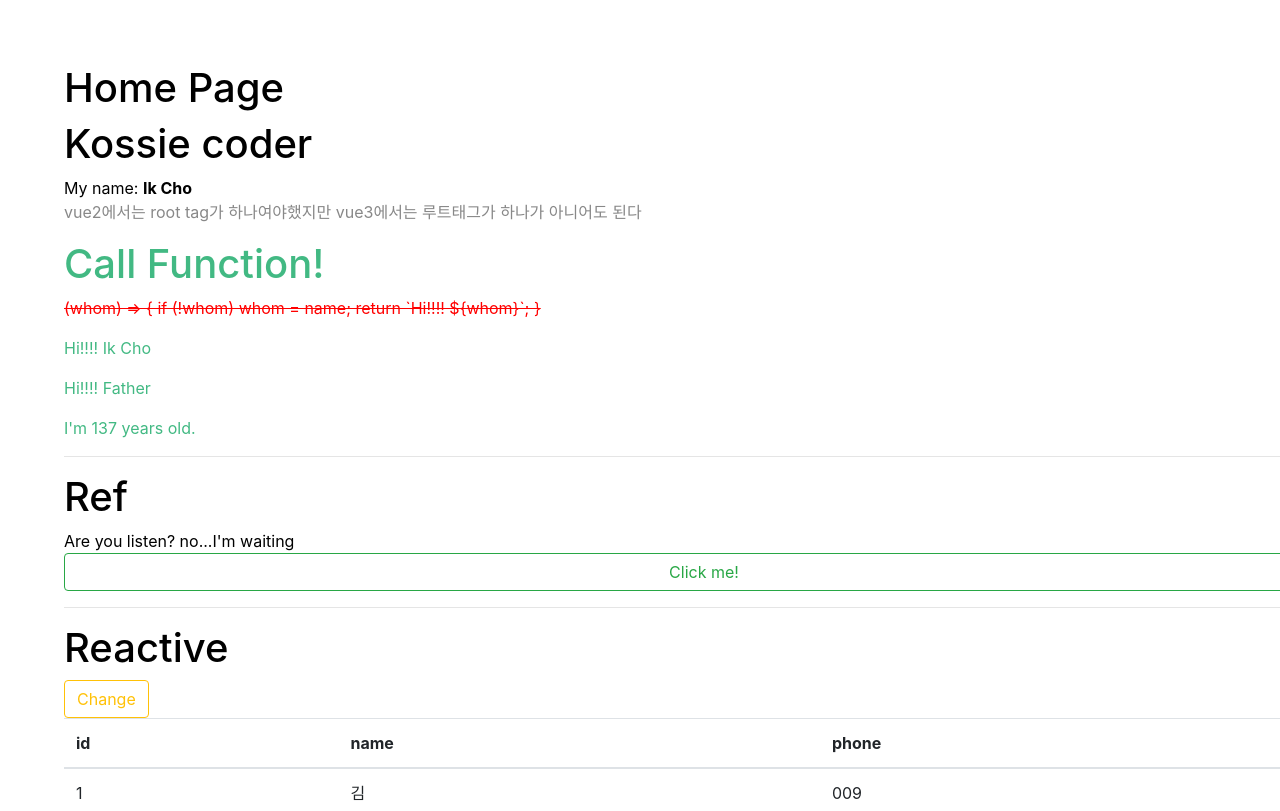
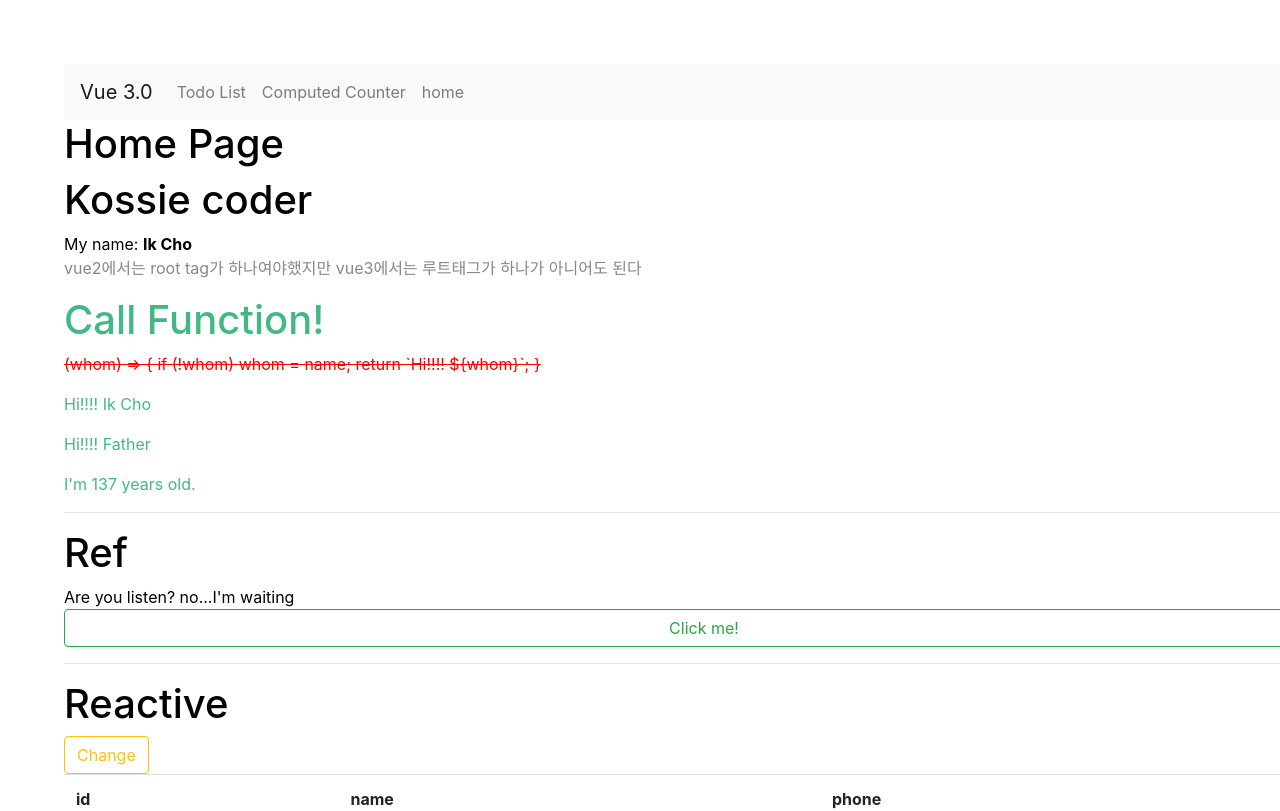
Before and after one commit to cheerdearhere/studyVue3, a Vue app: page / in a window 1280 px wide. Shown: the top 811 px of the page. Built offline with nearby package versions, Linux system fonts and the light colour scheme.

Commit message:
feat: navbar 추가

```diff
--- a/src/App.vue
+++ b/src/App.vue
@@ -1,10 +1,16 @@
 <!--  최상위 컴포넌트  -->
 <template>
+  <Navbar/>
   <router-view/>
-  <UseRef/>
 </template>
+
 <script>
+import Navbar from "@/components/Navbar.vue";
+
 export default{
+  components:{
+    Navbar
+  },
   setup(){
     return {
 
--- /dev/null
+++ b/src/components/Navbar.vue
@@ -0,0 +1,22 @@
+<template>
+  <nav class="navbar navbar-expand-lg navbar-light bg-light">
+    <router-link class="navbar-brand" :to="{name: 'Home'}">Vue 3.0</router-link>
+    <ul class="navbar-nav mr-auto">
+      <li class="nav-item">
+        <router-link class="nav-link" to="/todos">Todo List</router-link>
+      </li>
+      <li class="nav-item">
+        <router-link class="nav-link" to="/count">Computed Counter</router-link>
+      </li>
+      <li class="nav-item disabled">
+        <router-link class="nav-link" to="/">home</router-link>
+      </li>
+    </ul>
+  </nav>
+</template>
+<script setup>
+
+</script>
+<style scoped>
+
+</style>
```
